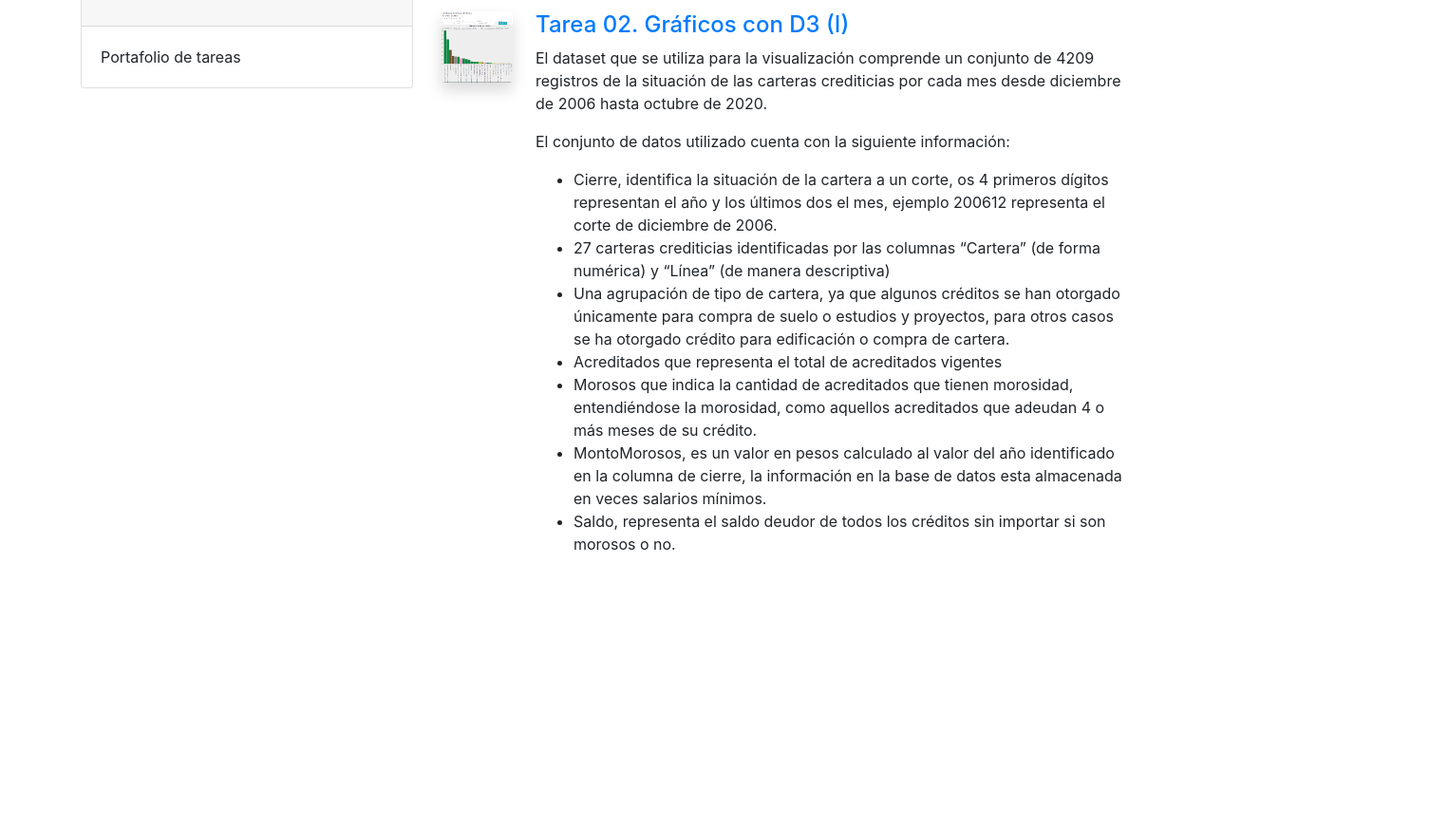
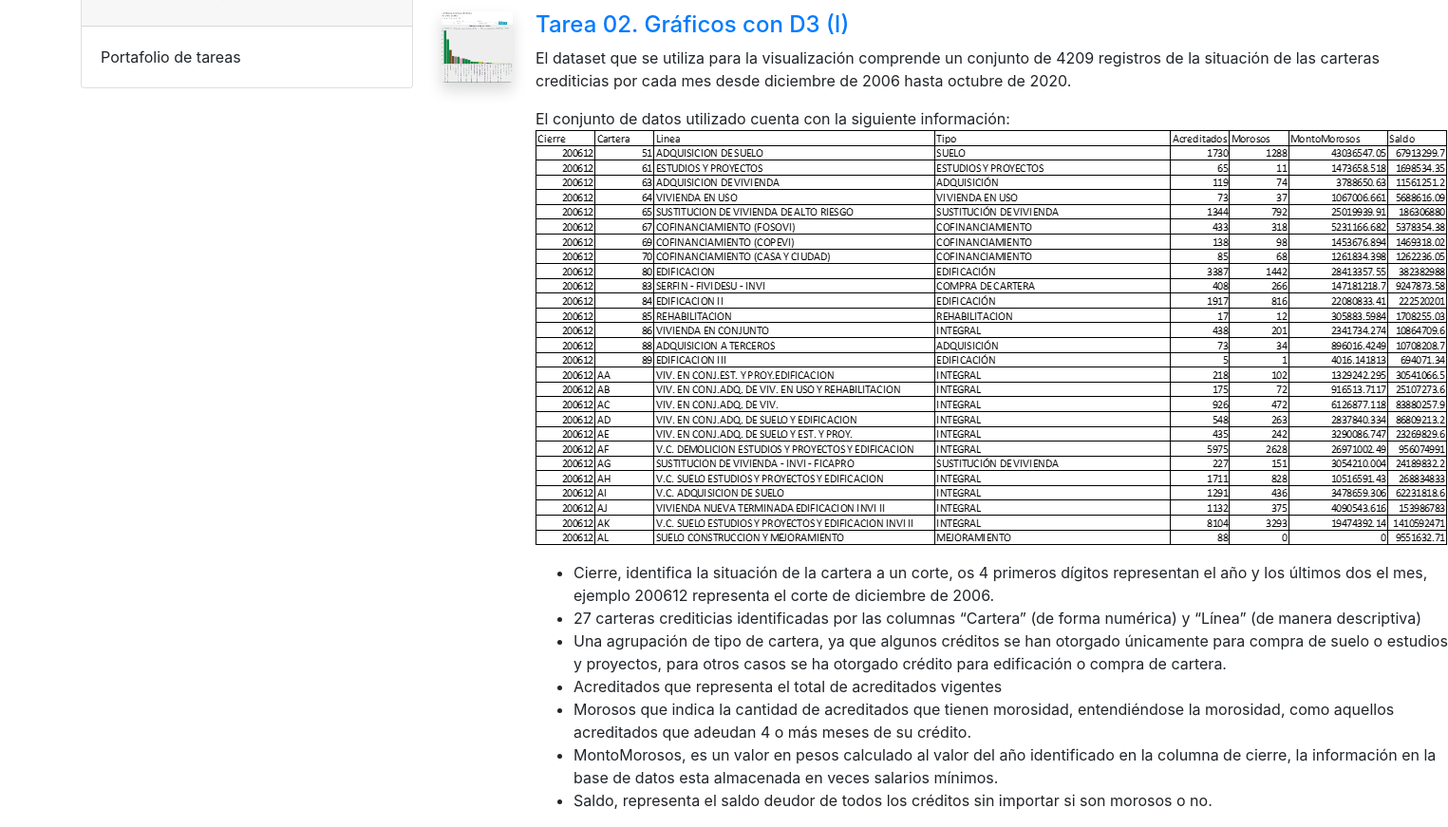
Before and after one commit to mozatomx/mozatomx.github.io, a plain HTML site: page index.html in a window 1280 px wide. Shown: the part 325-1196 px from the top of the page at 95% size, 1525 px wide, since content can reach past the window. Before the commit the page ends 926 px from the top, so only its background shows below. Drawn offline with nearby package versions, Linux system fonts and the light colour scheme.

Commit message:
Update index.html

```diff
--- a/index.html
+++ b/index.html
@@ -64,6 +64,8 @@
             <h4><a href="/01Tarea/index.html">
                 Tarea 02. Gráficos con D3 (I)
               </a></h4>
+
+
             <p>
               El dataset que se utiliza para la visualización comprende un conjunto de 4209 registros de la situación de
               las carteras crediticias
@@ -71,6 +73,8 @@
             </p>
             <p>
               El conjunto de datos utilizado cuenta con la siguiente información:
+              <br>
+              <img src="img/Tarea02_img02.png" alt="Ejemplo del dataset">
             <ul>
               <li>
                 Cierre, identifica la situación de la cartera a un corte, os 4 primeros dígitos representan el año y los
```
